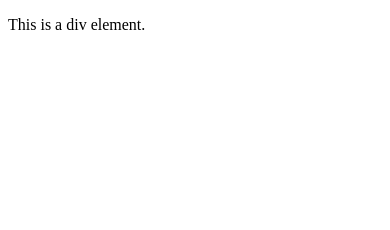
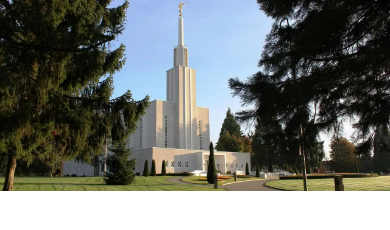
Before and after one commit to AMbonani/wdd230, a plain HTML site: page week03/responsive-images.html in a window 390 px wide. Drawn offline with Linux system fonts and the light colour scheme; files that its build step writes are made by us from their sources.

Commit message:
responsive and temple

```diff
--- a/week03/responsive-images.html
+++ b/week03/responsive-images.html
@@ -5,21 +5,21 @@
     <meta charset="UTF-8">
     <meta name="viewport" content="width=device-width, initial-scale=1.0">
     <title>Responsive</title>
-
+    <link rel="stylesheet" href="responsive-images.css">
 </head>
 
 <body>
 
-
-    <div class="hero">
-        <picture>
-            <source srcset="images/hero-small.webp" media="=(max-width: 500px )">
-            <source srcset="images/hero-medium.webp" media="=(max-width: 1000px)">
-            <source srcset="images/hero-large.webp" media="=(max-width: 1500px)">
-        </picture>
-
-        <p>This is a div element.</p>
-    </div>
+    <main>
+        <div class="hero">
+            <picture>
+                <source srcset="images/hero-small.webp" media="(max-width: 500px)">
+                <source srcset="images/hero-medium.webp" media="(max-width: 1000px)">
+                <source srcset="images/hero-large.webp" media="(max-width: 1500px)">
+                <img src="images/hero-large.webp" alt="Hero Image" width="1500" height="750">
+            </picture>
+        </div>
+    </main>
 
 </body>
 
--- a/week03/styles/responsive-images.css
+++ b/week03/styles/responsive-images.css
@@ -0,0 +1,20 @@
+
+
+body {
+    margin: 0;
+}
+
+main {
+    max-width: 1200px;
+    margin: 0 auto;
+}
+
+.hero {
+    position: relative;
+}
+
+img {
+    width: 100%;
+    height: auto;
+    display: block;
+}
```
Also changed, not shown: index.html (+1 -0 lines), week03/images/hero-large.webp (renamed from week03/images/switzerlandtempler.webp), week03/images/hero-medium.webp (renamed from week03/images/switzerlandtemplel.webp), week03/images/hero-small.webp (renamed from week03/images/switzerlandtempled.webp).
